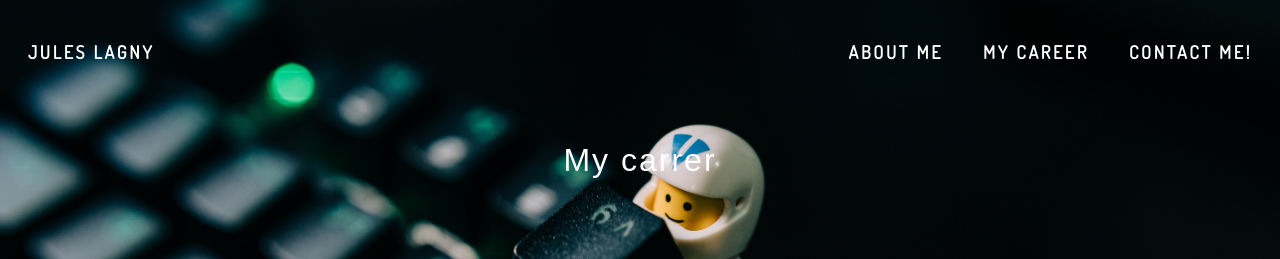
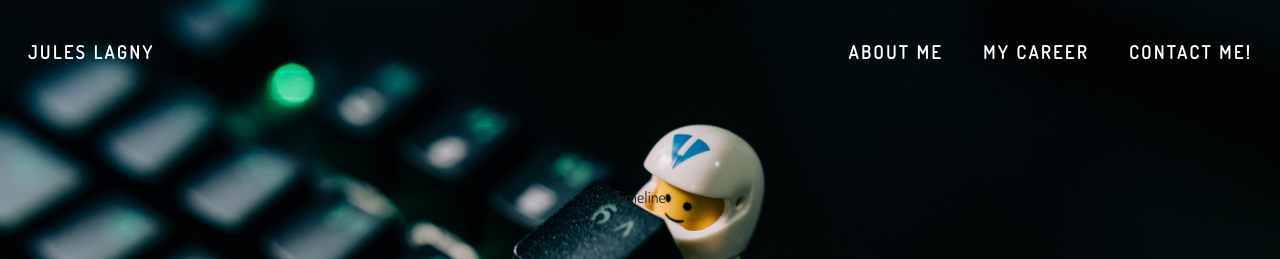
Before and after one commit to RaEace/Portfolio, a React (Vite) app: page /career in a window 1280 px wide. Shown: the top 259 px of the page. Built offline with nearby package versions, Linux system fonts and the light colour scheme.

Commit message:
feat: minor modifications

```diff
--- a/src/components/button/HomeBtn.tsx
+++ b/src/components/button/HomeBtn.tsx
@@ -1,11 +1,26 @@
 import React from "react";
 import "./HomeBtn.css";
+import { useNavigate } from "react-router-dom";
 type ButtonProps = {
   name: string;
 };
 
 const Button: React.FC<ButtonProps> = (props: ButtonProps) => {
-  return <button className="glow-on-hover">{props.name}</button>;
+  const navigation = useNavigate();
+
+  const handleRedirect = () => {
+    if (props.name === "A propos de moi") {
+      navigation("/about-me");
+    } else if (props.name === "Mon parcours") {
+      navigation("/career");
+    }
+  };
+
+  return (
+    <button className="glow-on-hover" onClick={handleRedirect}>
+      {props.name}
+    </button>
+  );
 };
 
 export default Button;
--- a/src/pages/Home/components/description/Description.tsx
+++ b/src/pages/Home/components/description/Description.tsx
@@ -6,7 +6,7 @@ const Description: React.FC = () => {
     <div className="text-layout">
       <h2>HI THERE !</h2>
       <h1 className="presentation-layout">
-        I'm <TextWithAnimation text="Jules Lagny" />
+        I'm <TextWithAnimation text="Jules" />
       </h1>
       <div className="desc-text">
         <p>
--- a/src/pages/about-me/AboutMe.tsx
+++ b/src/pages/about-me/AboutMe.tsx
@@ -1,7 +1,12 @@
 import "./AboutMe.css";
 
 const AboutMe = () => {
-  return <h1>About me</h1>;
+  return (
+    <div className="about-container">
+      <div className="about-item border">description</div>
+      <div className="about-item border">timeline</div>
+    </div>
+  );
 };
 
 export default AboutMe;
--- a/src/pages/my-career/MyCareer.css
+++ b/src/pages/my-career/MyCareer.css
@@ -0,0 +1,12 @@
+.career-container {
+  position: relative;
+  display: flex;
+  flex-direction: row;
+  justify-content: center;
+  align-items: stretch;
+  margin: 4rem;
+}
+
+.career-item {
+  flex: 1 1 0;
+}
--- a/src/pages/my-career/MyCareer.tsx
+++ b/src/pages/my-career/MyCareer.tsx
@@ -1,7 +1,12 @@
 import "./MyCareer.css";
+import Timeline from "./components/timeline/Timeline";
 
 const MyCareer = () => {
-  return <h1>My carrer</h1>;
+  return (
+    <div className="career-container">
+      <Timeline />
+    </div>
+  );
 };
 
 export default MyCareer;
--- /dev/null
+++ b/src/pages/my-career/components/timeline/Timeline.tsx
@@ -0,0 +1,7 @@
+import "./Timeline.css";
+
+const Timeline = () => {
+  return <div>Timeline</div>;
+};
+
+export default Timeline;
```
Also changed, not shown: src/pages/my-career/components/timeline/Timeline.css (added).
